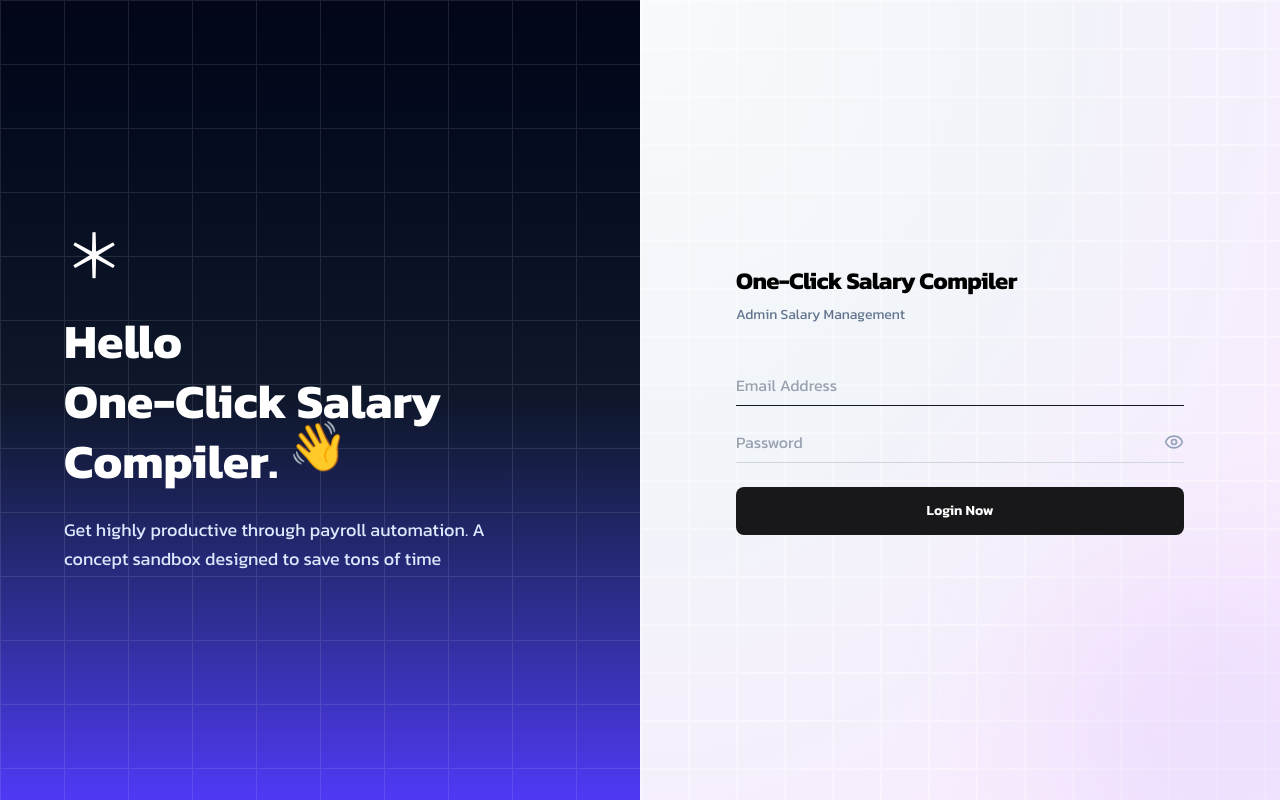
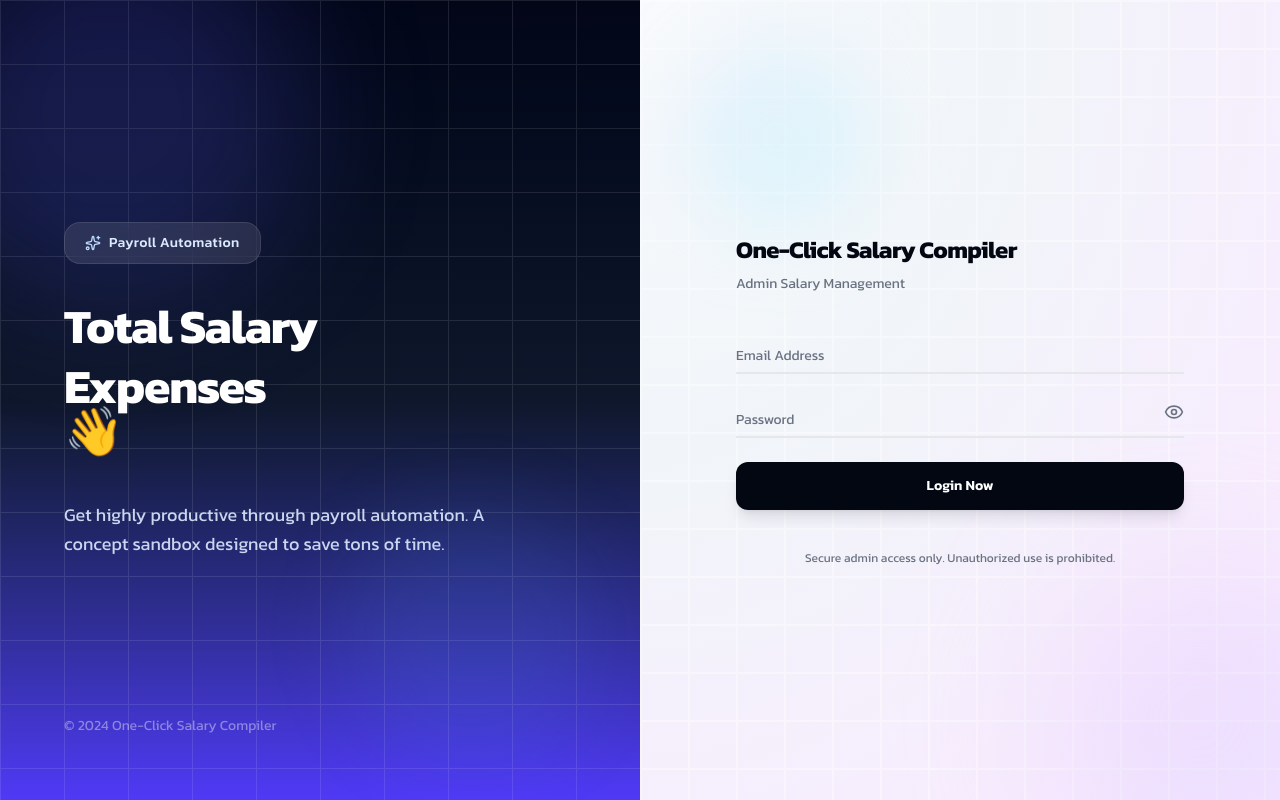
Before and after one commit to narakronkota/Permanent-employee, a React (Vite) app in the folder empolye/: page / in a window 1280 px wide. Built offline with nearby package versions, Linux system fonts and the light colour scheme.

Commit message:
fix login message and ui

```diff
--- a/empolye/src/Componet/Login.jsx
+++ b/empolye/src/Componet/Login.jsx
@@ -1,9 +1,8 @@
 import React, { useState } from "react";
 import axios from "axios";
 import { useNavigate } from "react-router-dom";
-import { Eye, EyeOff } from "lucide-react"; // ใช้ไอคอนลูกตาสำหรับซ่อน/แสดงรหัสผ่าน
+import { Eye, EyeOff, AlertCircle, Loader2, Sparkles } from "lucide-react";
 
-//  Centralized Endpoint Configurations
 const API_BASE_URL = "https://staff-management-system-omega.vercel.app/api";
 
 const Login = () => {
@@ -12,17 +11,13 @@ const Login = () => {
   const [loading, setLoading] = useState(false);
   const [error, setError] = useState("");
   const [values, setValues] = useState({ email: "", password: "" });
+  const [focusedField, setFocusedField] = useState(null);
 
-  //  Dynamic Form Inputs Handler (Safe State Management)
   const handleInputChange = (e) => {
     const { name, value } = e.target;
-    setValues((prev) => ({
-      ...prev,
-      [name]: value,
-    }));
+    setValues((prev) => ({ ...prev, [name]: value }));
   };
 
-  //  Authentication Request Submission
   const handleSubmit = (event) => {
     event.preventDefault();
     setLoading(true);
@@ -45,80 +40,130 @@ const Login = () => {
 
   return (
     <div className="flex min-h-screen bg-white font-sans">
-      <div className="relative hidden w-1/2 flex-col justify-between bg-gradient-to-b from-slate-950 via-slate-900 to-indigo-600 p-16 text-white md:flex">
-        <div className="absolute inset-0 opacity-10 bg-[linear-gradient(to_right,#fff_1px,transparent_1px),linear-gradient(to_bottom,#fff_1px,transparent_1px)] bg-[size:4rem_4rem]"></div>
+      {/* Left Panel */}
+      <div className="relative hidden w-1/2 flex-col justify-between bg-gradient-to-b from-slate-950 via-slate-900 to-indigo-600 p-16 text-white md:flex overflow-hidden">
+        <div className="absolute inset-0 opacity-10 bg-[linear-gradient(to_right,#fff_1px,transparent_1px),linear-gradient(to_bottom,#fff_1px,transparent_1px)] bg-[size:4rem_4rem]" />
+        <div className="absolute -top-20 -left-20 h-96 w-96 rounded-full bg-indigo-500/20 blur-3xl animate-pulse" />
+        <div className="absolute bottom-10 right-10 h-64 w-64 rounded-full bg-blue-400/10 blur-2xl" />
 
         <div className="relative z-10 my-auto max-w-md">
-          <div className="mb-6 text-6xl">＊</div>
+          <div className="mb-8 inline-flex items-center justify-center rounded-2xl bg-white/10 backdrop-blur-md px-5 py-2.5 border border-white/10">
+            <Sparkles className="w-4 h-4 mr-2 text-blue-200" />
+            <span className="text-sm font-medium tracking-wide text-blue-100">
+              Payroll Automation
+            </span>
+          </div>
 
-          <h1 className="mb-6 text-5xl font-bold leading-tight">
-            Hello <br />
-            One-Click Salary Compiler.{" "}
+          <h1 className="mb-6 text-5xl font-bold leading-tight tracking-tight">
+           Total Salary Expenses
+            <br />
+
             <span className="inline-block animate-bounce">👋</span>
           </h1>
 
-          <p className="text-lg leading-relaxed text-blue-100">
+          <p className="text-lg leading-relaxed text-blue-100/90">
             Get highly productive through payroll automation. A concept sandbox
-            designed to save tons of time
+            designed to save tons of time.
           </p>
+        </div>
+
+        <div className="relative z-10 text-sm text-white/40">
+          © 2024 One-Click Salary Compiler
         </div>
       </div>
 
+      {/* Right Panel */}
       <div className="relative flex w-full items-center justify-center p-8 md:w-1/2 lg:p-16 bg-[radial-gradient(at_top_left,#f8fafc_0%,#f1f5f9_40%,#fae8ff_100%)] overflow-hidden">
-        {/* ลายตารางกริดสีขาว */}
-        <div className="absolute inset-0 z-0 opacity-40 bg-[linear-gradient(to_right,#ffffff_2px,transparent_2px),linear-gradient(to_bottom,#ffffff_2px,transparent_2px)] bg-[size:3rem_3rem]"></div>
+        <div className="absolute inset-0 z-0 opacity-40 bg-[linear-gradient(to_right,#ffffff_2px,transparent_2px),linear-gradient(to_bottom,#ffffff_2px,transparent_2px)] bg-[size:3rem_3rem]" />
+        <div className="absolute -bottom-20 -right-20 z-0 h-80 w-80 rounded-full bg-gradient-to-br from-fuchsia-200/40 to-indigo-200/40 blur-3xl" />
+        <div className="absolute top-10 left-10 z-0 h-48 w-48 rounded-full bg-gradient-to-br from-blue-200/30 to-cyan-200/30 blur-2xl" />
 
-        <div className="absolute -bottom-20 -right-20 z-0 h-80 w-80 rounded-full bg-gradient-to-br from-fuchsia-200/40 to-indigo-200/40 blur-3xl"></div>
-
-        <div className="relative z-10 w-full max-w-md space-y-12">
-          <div>
-            <div className="text-2xl font-bold tracking-tight text-black mb-2">
+        <div className="relative z-10 w-full max-w-md space-y-10">
+          <div className="space-y-2">
+            <div className="text-2xl font-bold tracking-tight text-gray-950">
               One-Click Salary Compiler
             </div>
-            <p className="text-sm text-slate-500">Admin Salary Management</p>
+            <p className="text-sm text-gray-500">Admin Salary Management</p>
           </div>
 
           {error && (
-            <div className="p-3.5 rounded-xl bg-red-50/80 border border-red-100 text-red-600 text-sm font-medium flex items-center gap-2 animate-in fade-in slide-in-from-top-2 duration-200">
-
-              <span className="h-1.5 w-1.5 rounded-full bg-red-500 animate-pulse"></span>
-
-
-              {error === "เข้าสู่ระบบไม่สำเร็จ" || error === "Wrong password"
-                ? "รหัสผ่านไม่ถูก."
-                : error}
+            <div className="flex items-center gap-3 rounded-xl border border-red-200 bg-red-50 px-4 py-3.5 text-sm font-medium text-red-600 animate-in fade-in slide-in-from-top-2 duration-300">
+              <AlertCircle className="h-4 w-4 shrink-0" />
+              <span className="h-1.5 w-1.5 shrink-0 rounded-full bg-red-500 animate-pulse" />
+              <span>
+                {error === "เข้าสู่ระบบไม่สำเร็จ" || error === "รหัสผ่านไม่ถูก"
+                  ? "รหัสผ่านไม่ถูกต้อง"
+                  : error}
+              </span>
             </div>
           )}
 
           <form className="space-y-6" onSubmit={handleSubmit}>
-            {/* Input Email */}
-            <div className="relative border-b border-gray-900 pb-2">
+            {/* Email */}
+            <div className="relative">
+              <label
+                htmlFor="email"
+                className={`absolute left-0 transition-all duration-200 pointer-events-none ${
+                  focusedField === "email" || values.email
+                    ? "-top-5 text-xs text-indigo-600 font-medium"
+                    : "top-3 text-sm text-gray-500"
+                }`}
+              >
+                Email Address
+              </label>
               <input
+                id="email"
                 type="email"
                 name="email"
                 value={values.email}
                 onChange={handleInputChange}
-                className="w-full bg-transparent text-base text-gray-900 placeholder-gray-400 focus:outline-none"
+                onFocus={() => setFocusedField("email")}
+                onBlur={() => setFocusedField(null)}
+                className="w-full bg-transparent border-b-2 border-gray-200 pb-2.5 pt-1 text-base text-gray-950 placeholder-transparent focus:outline-none focus:border-indigo-600 transition-colors"
                 placeholder="Email Address"
                 required
               />
+              <div
+                className={`absolute bottom-0 left-0 h-0.5 bg-indigo-600 transition-all duration-300 ${
+                  focusedField === "email" ? "w-full" : "w-0"
+                }`}
+              />
             </div>
 
-            <div className="relative border-b border-gray-300 pb-2 focus-within:border-gray-900 transition-colors flex items-center">
+            {/* Password */}
+            <div className="relative">
+              <label
+                htmlFor="password"
+                className={`absolute left-0 transition-all duration-200 pointer-events-none ${
+                  focusedField === "password" || values.password
+                    ? "-top-5 text-xs text-indigo-600 font-medium"
+                    : "top-3 text-sm text-gray-500"
+                }`}
+              >
+                Password
+              </label>
               <input
+                id="password"
                 type={showPassword ? "text" : "password"}
                 name="password"
                 value={values.password}
                 onChange={handleInputChange}
-                className="w-full bg-transparent text-base text-gray-900 placeholder-gray-400 focus:outline-none pr-10"
+                onFocus={() => setFocusedField("password")}
+                onBlur={() => setFocusedField(null)}
+                className="w-full bg-transparent border-b-2 border-gray-200 pb-2.5 pt-1 pr-10 text-base text-gray-950 placeholder-transparent focus:outline-none focus:border-indigo-600 transition-colors"
                 placeholder="Password"
                 required
               />
-
+              <div
+                className={`absolute bottom-0 left-0 h-0.5 bg-indigo-600 transition-all duration-300 ${
+                  focusedField === "password" ? "w-full" : "w-0"
+                }`}
+              />
               <button
                 type="button"
                 onClick={() => setShowPassword((prev) => !prev)}
-                className="absolute right-0 text-slate-400 hover:text-slate-600 transition"
+                className="absolute right-0 top-1 text-gray-500 hover:text-gray-950 transition-colors focus:outline-none"
+                tabIndex={-1}
               >
                 {showPassword ? (
                   <EyeOff className="w-5 h-5" />
@@ -128,14 +173,29 @@ const Login = () => {
               </button>
             </div>
 
+            {/* Submit */}
             <button
               type="submit"
               disabled={loading}
-              className="w-full rounded-lg bg-[#18181b] py-3.5 text-center text-sm font-semibold text-white transition-all hover:bg-gray-800 active:scale-[0.99] focus:outline-none focus:ring-2 focus:ring-gray-950 focus:ring-offset-2 disabled:opacity-60 disabled:pointer-events-none"
+              className="group relative w-full overflow-hidden rounded-xl bg-gray-950 py-3.5 text-center text-sm font-semibold text-white transition-all hover:bg-gray-800 active:scale-[0.98] focus:outline-none focus:ring-2 focus:ring-gray-950 focus:ring-offset-2 disabled:opacity-60 disabled:pointer-events-none shadow-lg shadow-gray-950/10"
             >
-              {loading ? "กำลังเข้าสู่ระบบ..." : "Login Now"}
+              <span className="relative z-10 flex items-center justify-center gap-2">
+                {loading ? (
+                  <>
+                    <Loader2 className="h-4 w-4 animate-spin" />
+                    กำลังเข้าสู่ระบบ...
+                  </>
+                ) : (
+                  "Login Now"
+                )}
+              </span>
+              <div className="absolute inset-0 -translate-x-full bg-gradient-to-r from-transparent via-white/10 to-transparent transition-transform duration-700 group-hover:translate-x-full" />
             </button>
           </form>
+
+          <p className="text-center text-xs text-gray-500">
+            Secure admin access only. Unauthorized use is prohibited.
+          </p>
         </div>
       </div>
     </div>
```
Also changed, not shown: 1 other file (tests, documents, lock files or other folders).
